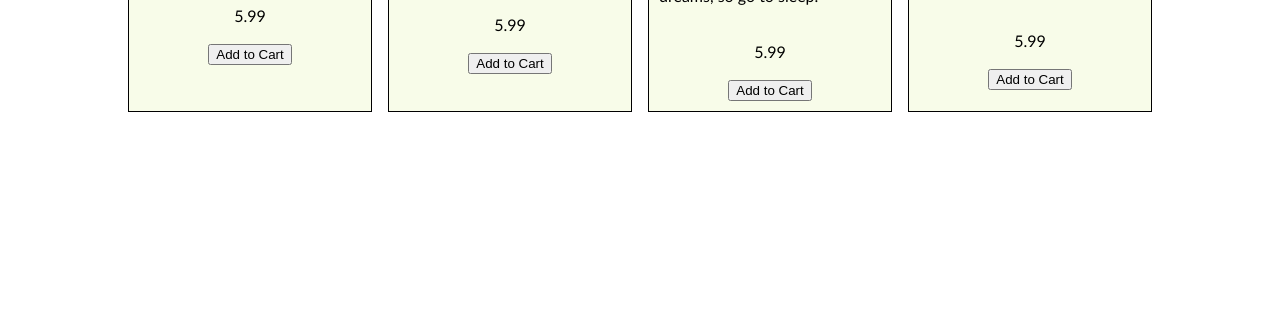
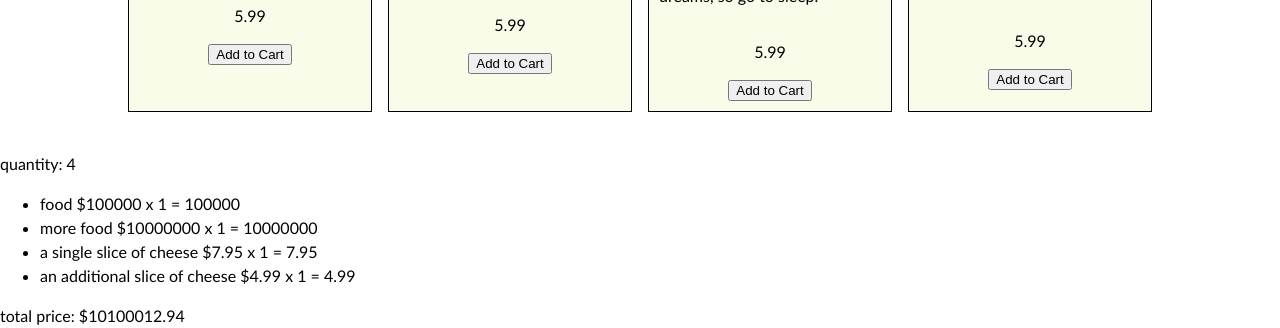
Before and after one commit to rachelp4515/mood-shop, a plain HTML site: page index.html in a window 1280 px wide. Shown: the part 1513-1841 px from the top of the page. Before the commit the page ends 1665 px from the top, so only its background shows below. Drawn offline with Linux system fonts and the light colour scheme.

Commit message:
connected buttons to cart

```diff
--- a/index.html
+++ b/index.html
@@ -18,6 +18,15 @@
     </header>
     <main class='items' id='items'></main>
     <footer>
+      <div id='cart-qty'>
+        <!--cart quantity-->
+      </div>
+      <ul id='item-list'>
+        <!--stuff in cart-->
+      </ul>
+      <div id='cart-total'>
+        <!--total cost-->
+      </div>
     </footer>
 <script src="script.js" type="module"></script>
 </body>
--- a/script.js
+++ b/script.js
@@ -1,7 +1,11 @@
 import data from './data.js'
 const itemsContainer = document.querySelector('#items')
+const itemList = document.getElementById('item-list')
+const cartQty = document.getElementById('cart-qty')
+const cartTotal = document.getElementById('cart-total')
 
 
+//putting in the divs with the images and descriptions
 for (let i = 0; i < data.length; i += 1) {
 	const newDiv = document.createElement('div');
 	newDiv.className = 'item'
@@ -12,7 +16,6 @@ for (let i = 0; i < data.length; i += 1) {
 	img.height = 300
 
 	newDiv.appendChild(img)
-	console.log(img)
 	itemsContainer.appendChild(newDiv)
 
     const description = document.createElement('P')
@@ -31,6 +34,15 @@ for (let i = 0; i < data.length; i += 1) {
 	newDiv.appendChild(button)
 }
 
+const all_items_button = Array.from(document.querySelectorAll("button"))
+
+all_items_button.forEach(elt => elt.addEventListener('click', () => {
+	console.log(elt)
+	addItem(elt.getAttribute('id'), elt.getAttribute('data-price'))
+	showItems()
+}))
+
+//----------creating the cart and items------------------
 const cart = []
 function addItem(name, price){
 	for (let i = 0; i < cart.length; i += 1){
@@ -39,29 +51,38 @@ function addItem(name, price){
 			return
 		}
 	}
-	const item= {
-		name:name,
-		price:price,
-		qty:1,
-	}
+	const item = { name, price, qty:1 }
 	cart.push(item)
 }
 
 addItem('food', 100000)
 addItem('more food', 10000000)
+addItem('a single slice of cheese', 7.95)
+addItem('an additional slice of cheese', 4.99)
 
+//------show items --------------------
 function showItems(){
-	console.log(`quantity: ${getQty()}`)
+	total()
+	let itemStr = ''
 	for (let i = 0; i < cart.length; i += 1){
-		console.log(`${cart[i].name} ${cart[i].price} x ${cart[i].qty}`)
+		const {name, price, qty} = cart[i]
+		itemStr += `<li> ${name} $${price} x ${qty} = ${qty * price} </li>`
+	}
+	itemList.innerHTML = itemStr
+}
+showItems()
+
+//---------------total cost in cart---------
+function total(){
+	let total = 0
+	for (let i = 0; i < cart.length; i += 1){
+	total += cart[i].price * cart[i].qty
+	cartTotal.innerHTML = `total price: $${total.toFixed(2)}`
 	}
 }
+total()
 
-showItems()
-let total = 0
-for (let i = 0; i < cart.length; i += 1){
-	total += cart[i].price * cart[i].qty
-}
+// -------------quantyity ---------------
 function getQty(){
 	let qty = 0
 	for (let i = 0; i < cart.length; i+= 1){
@@ -69,8 +90,9 @@ function getQty(){
 	}
 	return qty
 }
-console.log(`total price: $${total.toFixed(2)}`)
+cartQty.innerHTML = `quantity: ${getQty()}`
 
+//------------------removing item(s) from cart ----------
 function removeFunction(name, qty = 0){
 	for( let i = 0; i < cart.length; i += 1)
 		if(cart[i].name === name){
```
